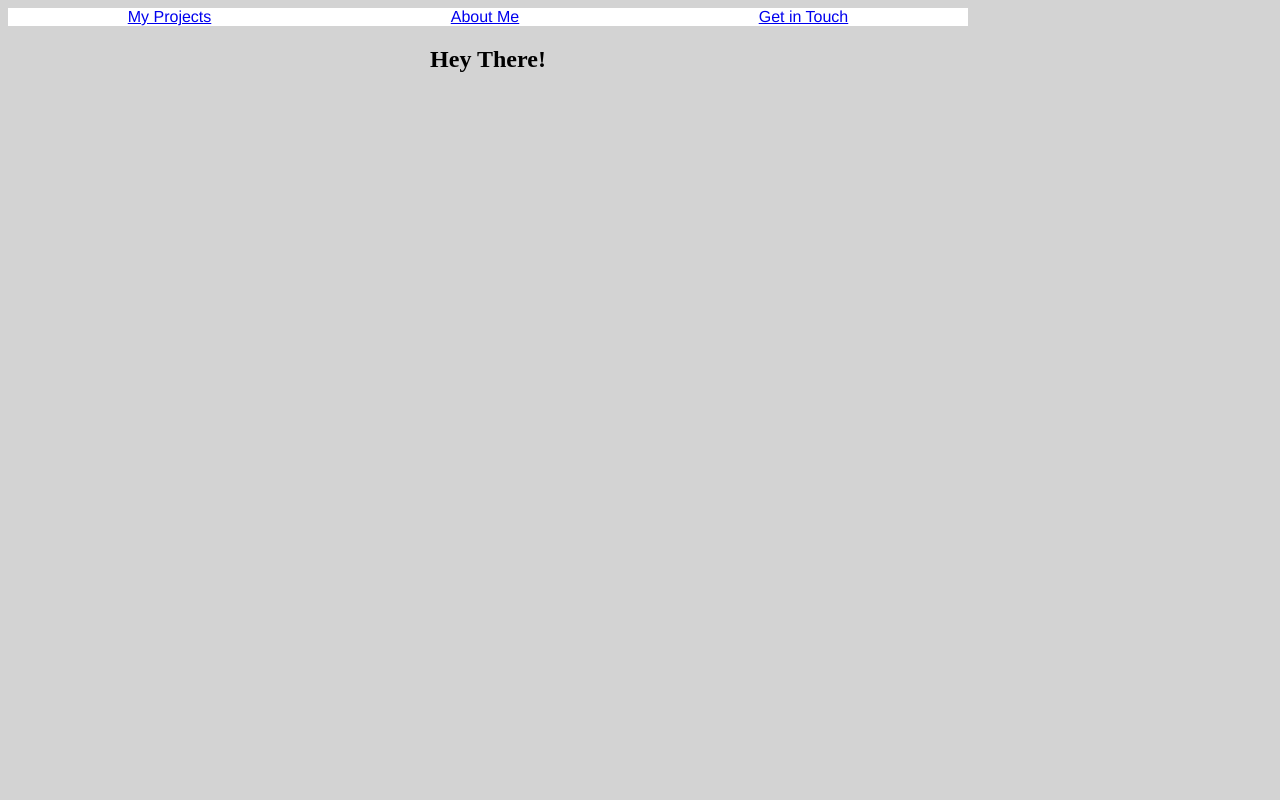
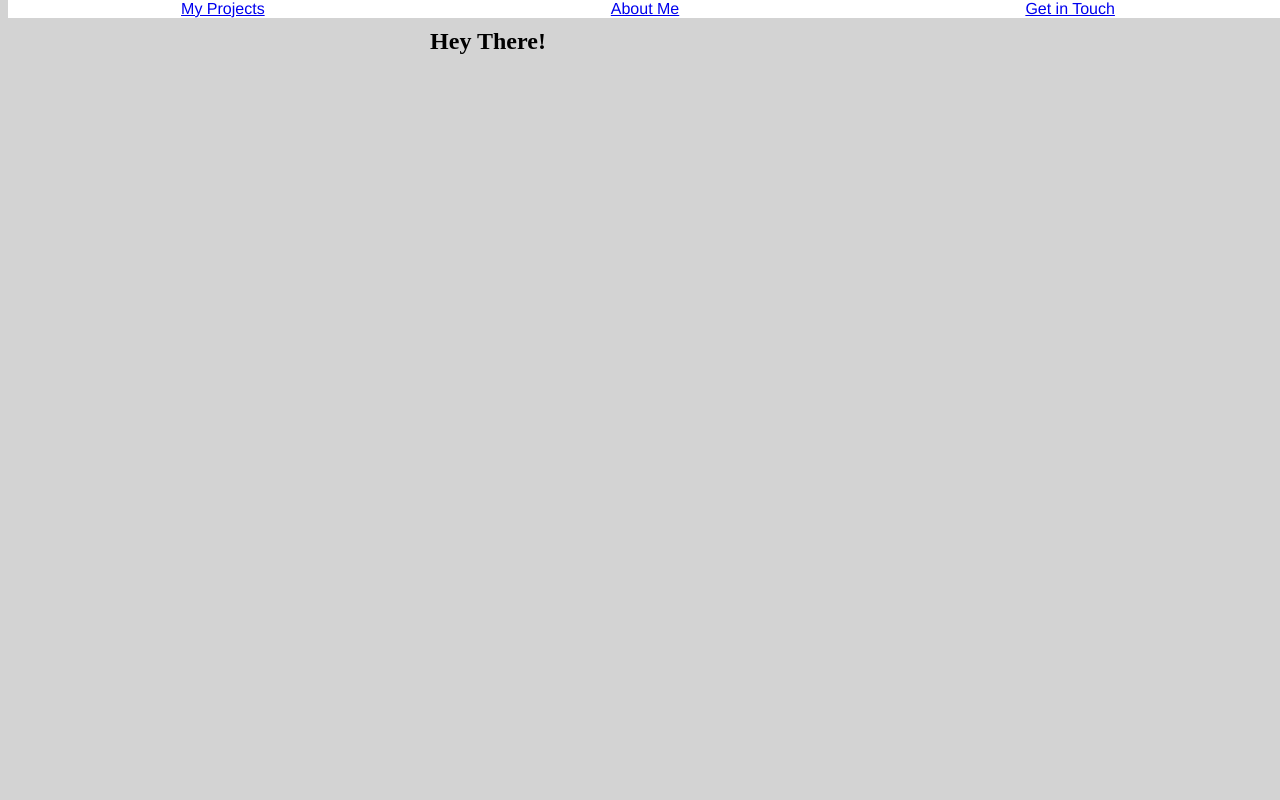
Before and after one commit to meleahgearig/personalportfolio, a plain HTML site: page index.html in a window 1280 px wide. Shown: the top 800 px of the page. Drawn offline with Linux system fonts and the light colour scheme.

Commit message:
navbar at top and welcome section fills viewport

```diff
--- a/styles/styles.css
+++ b/styles/styles.css
@@ -7,12 +7,15 @@ body{
     justify-content: space-around;
     font-family: helvetica;
     background-color: white;
+    position: fixed;
+    top: 0px;
+    width: 100%;
 }
 
 #welcome-section{
     display: flex;
     justify-content: center;
-    height: 800px;
+    height: 100vh;
 }
 
 @media screen {
```
